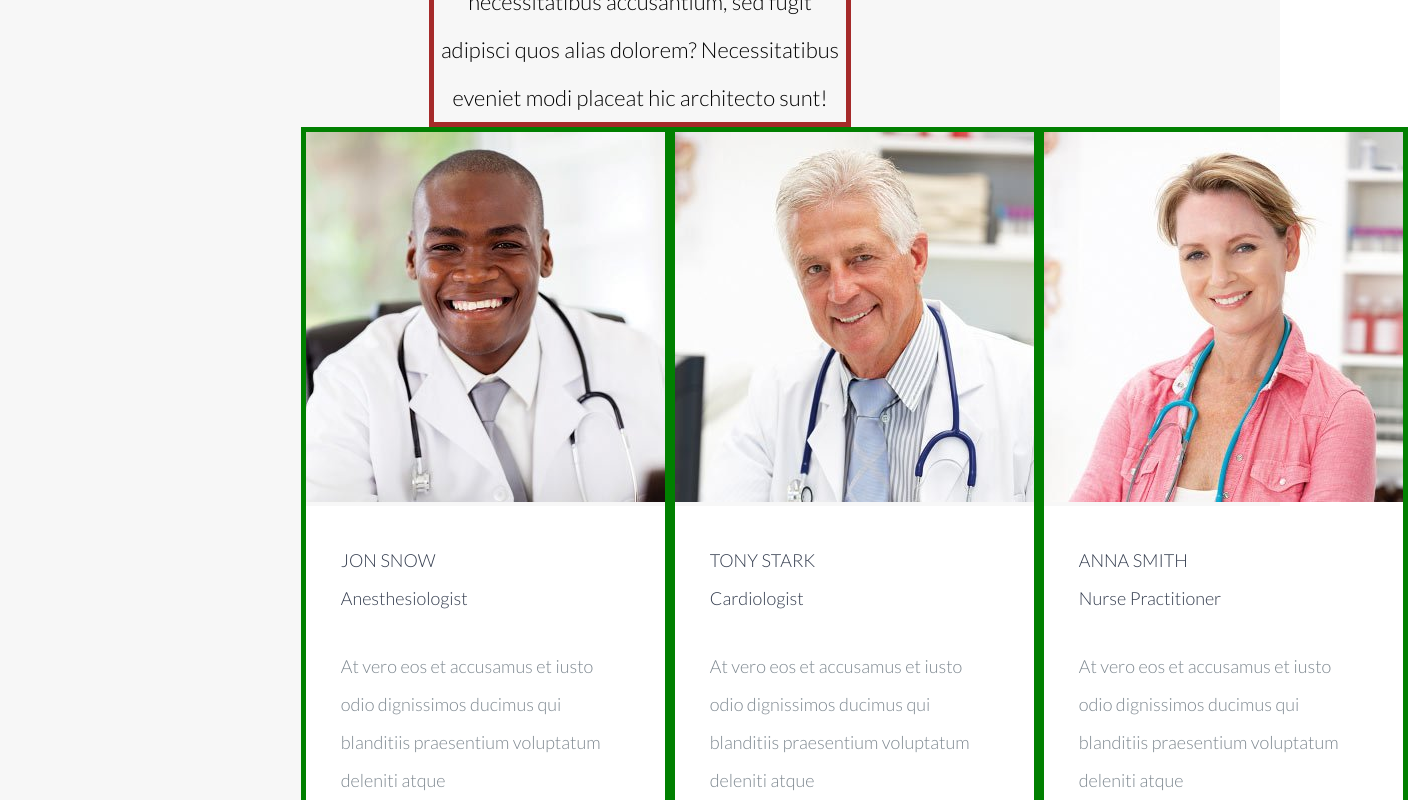
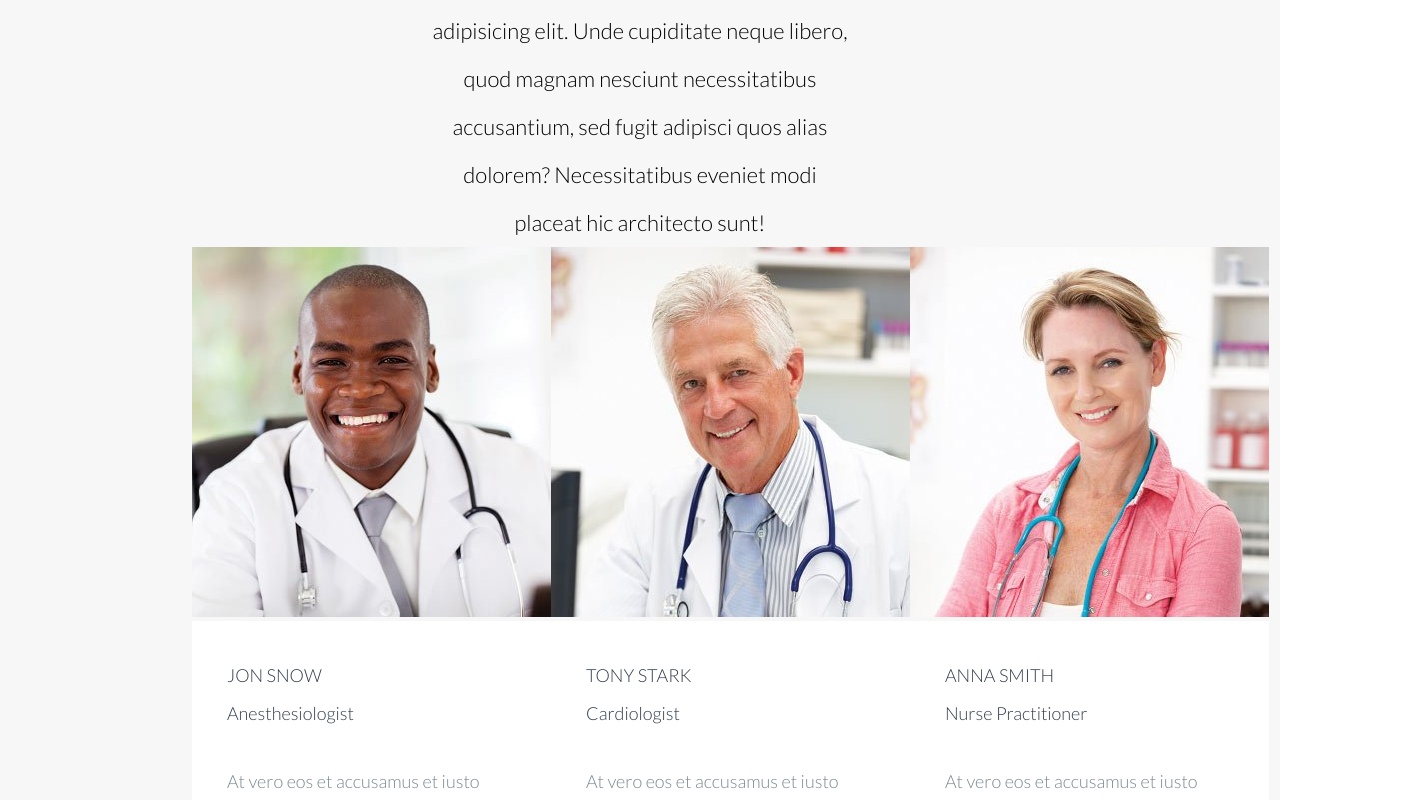
Before and after one commit to eliaraguso/proj-html-vuejs, a Vue app: page / in a window 1280 px wide. Shown: the part 2340-3140 px from the top of the page, 1408 px wide, since content can reach past the window. Built offline with nearby package versions, Linux system fonts and the light colour scheme.

Commit message:
terminata Doctors section

```diff
--- a/src/components/Doctors-section.vue
+++ b/src/components/Doctors-section.vue
@@ -92,11 +92,12 @@ export default {
 // Doctors section
 #doctors-section {
   background-color: #f7f7f7;
+  padding: 130px 0;
 }
 
 // Doctors top section
 #doctors-top {
-  border: 5px solid brown;
+  // border: 5px solid brown;
   width: 33%;
   margin: auto;
   text-align: center;
@@ -120,12 +121,13 @@ export default {
 
 // Doctors bottom section
 #doctors-bottom {
-  width: 53%;
+  width: 70%;
   margin: auto;
   display: flex;
-  justify-content: space-between;
+  justify-content: space-evenly;
+  // border: 5px solid red;
   .doctor-box {
-    border: 5px solid green;
+    // border: 5px solid green;
     width: 369px;
     font-size: 18px;
     font-weight: 300;
```
